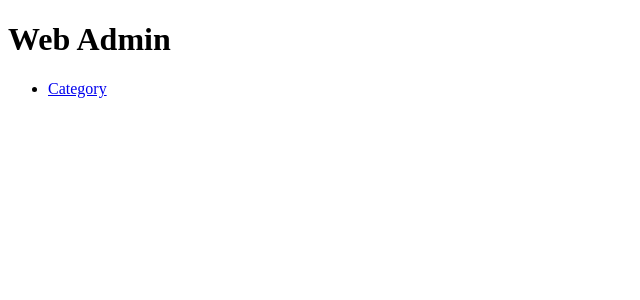
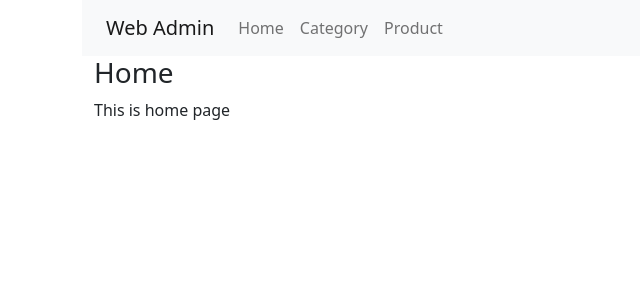
Before and after one commit to MacKittipat/bak_mac-micro-shop, an Angular app in the folder web-admin/: page / in a window 1280 px wide. Shown: the top 300 px of the page, without its empty margins (0-640 px from the left). Built offline with nearby package versions, Linux system fonts and the light colour scheme.

Commit message:
Display category in table with pagination

```diff
--- a/web-admin/package.json
+++ b/web-admin/package.json
@@ -18,6 +18,8 @@
     "@angular/platform-browser": "~12.2.0",
     "@angular/platform-browser-dynamic": "~12.2.0",
     "@angular/router": "~12.2.0",
+    "@ng-bootstrap/ng-bootstrap": "^10.0.0",
+    "bootstrap": "^5.1.0",
     "rxjs": "~6.6.0",
     "tslib": "^2.3.0",
     "zone.js": "~0.11.4"
@@ -26,6 +28,7 @@
     "@angular-devkit/build-angular": "~12.2.1",
     "@angular/cli": "~12.2.1",
     "@angular/compiler-cli": "~12.2.0",
+    "@angular/localize": "^12.2.1",
     "@types/jasmine": "~3.8.0",
     "@types/node": "^12.11.1",
     "jasmine-core": "~3.8.0",
--- a/web-admin/src/app/app.component.html
+++ b/web-admin/src/app/app.component.html
@@ -1,2 +1,28 @@
-<h1>Web Admin</h1>
-<router-outlet></router-outlet>
+<div class="container">
+
+  <div class="row">
+    <div class="col-12">
+      <nav class="navbar navbar-expand-lg navbar-light bg-light">
+        <div class="container-fluid">
+          <a class="navbar-brand" routerLink="">Web Admin</a>
+          <div class="collapse navbar-collapse" id="navbarNav">
+            <ul class="navbar-nav">
+              <li class="nav-item">
+                <a class="nav-link" routerLink="">Home</a>
+              </li>
+              <li class="nav-item">
+                <a class="nav-link" routerLink="category">Category</a>
+              </li>
+              <li class="nav-item">
+                <a class="nav-link" href="#">Product</a>
+              </li>
+            </ul>
+          </div>
+        </div>
+      </nav>
+    </div>
+  </div>
+
+  <router-outlet></router-outlet>
+
+</div>
--- a/web-admin/src/app/app.module.ts
+++ b/web-admin/src/app/app.module.ts
@@ -6,6 +6,7 @@ import {AppComponent} from './app.component';
 import {HomeComponent} from './pages/home/home.component';
 import {CategorySearchComponent} from './pages/category-search/category-search.component';
 import {HttpClientModule} from "@angular/common/http";
+import {NgbAccordionModule, NgbPaginationModule} from "@ng-bootstrap/ng-bootstrap";
 
 @NgModule({
   declarations: [
@@ -16,7 +17,9 @@ import {HttpClientModule} from "@angular/common/http";
   imports: [
     BrowserModule,
     AppRoutingModule,
-    HttpClientModule
+    HttpClientModule,
+    NgbPaginationModule,
+    NgbAccordionModule
   ],
   providers: [],
   bootstrap: [AppComponent]
--- a/web-admin/src/app/pages/category-search/category-search.component.html
+++ b/web-admin/src/app/pages/category-search/category-search.component.html
@@ -1 +1,52 @@
-<h2>Category</h2>
+<div class="container">
+  <div class="row">
+    <div class="col-12">
+      <h3>Category</h3>
+    </div>
+    <div class="col-12">
+
+      <table class="table">
+        <thead>
+        <tr>
+          <th scope="col">ID</th>
+          <th scope="col">Name</th>
+          <th scope="col">Created Date</th>
+        </tr>
+        </thead>
+        <tbody>
+        <tr *ngFor="let category of categorySearchResult?.categories">
+          <th scope="row">{{category.id}}</th>
+          <td>{{category.name}}</td>
+          <td>{{category.createdDate}}</td>
+        </tr>
+        </tbody>
+      </table>
+
+      <ngb-pagination [maxSize]="5" [rotate]="true" [boundaryLinks]="true"
+                      [collectionSize]="categorySearchResult?.totalSize" [pageSize]="5" [(page)]="page"
+                      (pageChange)="onPageChanged($event)"></ngb-pagination>
+
+<!--      <table class="table">-->
+<!--        <thead>-->
+<!--          <tr>-->
+<!--            <th scope="col">ID</th>-->
+<!--            <th scope="col">Name</th>-->
+<!--            <th scope="col">Created Date</th>-->
+<!--          </tr>-->
+<!--        </thead>-->
+<!--        <tbody>-->
+<!--          <tr *ngFor="let category of categories">-->
+<!--            <th scope="row">{{category.id}}</th>-->
+<!--            <td>{{category.name}}</td>-->
+<!--            <td>{{category.createdDate}}</td>-->
+<!--          </tr>-->
+<!--        </tbody>-->
+<!--      </table>-->
+
+<!--      <ngb-pagination [maxSize]="5" [rotate]="true" [boundaryLinks]="true"-->
+<!--                      [collectionSize]="totalSize" [pageSize]="5" [(page)]="page"-->
+<!--                      (pageChange)="onPageChanged($event)"></ngb-pagination>-->
+
+    </div>
+  </div>
+</div>
--- a/web-admin/src/app/pages/category-search/category-search.component.ts
+++ b/web-admin/src/app/pages/category-search/category-search.component.ts
@@ -1,8 +1,8 @@
 import {Component, OnInit} from '@angular/core';
-import {HttpClient} from "@angular/common/http";
 import {CategoryService} from "../../services/category.service";
+import {Category} from "../../dto/category";
 import {CategorySearchResult} from "../../dto/category-search-result";
-import {CategorySearchForm} from "../../dto/category-search-form";
+import {Observable} from "rxjs";
 
 @Component({
   selector: 'app-category-search',
@@ -11,18 +11,24 @@ import {CategorySearchForm} from "../../dto/category-search-form";
 })
 export class CategorySearchComponent implements OnInit {
 
-  displayedColumns: string[] = ['id', 'name', 'createdDate'];
-  categorySearchResult: any;
+  categorySearchResult: CategorySearchResult;
+  page: number;
 
   constructor(private categoryService: CategoryService) {
   }
 
   ngOnInit(): void {
-    let searchForm = {page: 1}
-    this.categoryService.search(searchForm).subscribe(searchResult => {
-      console.log(searchResult);
-      this.categorySearchResult = searchResult
+    this.page = 1;
+    this.searchCategory(this.page)
+  }
+
+  onPageChanged(page): void {
+    this.searchCategory(page)
+  }
+
+  searchCategory(page) {
+    this.categoryService.search({page: page}).subscribe(categorySearchResult => {
+      this.categorySearchResult = categorySearchResult;
     });
   }
-
 }
--- a/web-admin/src/app/pages/home/home.component.html
+++ b/web-admin/src/app/pages/home/home.component.html
@@ -1,5 +1,10 @@
-<ul>
-  <li>
-    <a routerLink="category">Category</a>
-  </li>
-</ul>
+<div class="container">
+  <div class="row">
+    <div class="col-12">
+      <h3>Home</h3>
+    </div>
+    <div class="col-12">
+      This is home page
+    </div>
+  </div>
+</div>
--- a/web-admin/src/app/services/category.service.ts
+++ b/web-admin/src/app/services/category.service.ts
@@ -2,8 +2,9 @@ import {Injectable} from '@angular/core';
 import {CategorySearchForm} from "../dto/category-search-form";
 import {HttpClient} from "@angular/common/http";
 import {environment} from '../../environments/environment';
-import {Observable} from "rxjs";
+import {Observable, of} from "rxjs";
 import {CategorySearchResult} from "../dto/category-search-result";
+import {Category} from "../dto/category";
 
 @Injectable({
   providedIn: 'root'
@@ -13,7 +14,7 @@ export class CategoryService {
   constructor(private httpClient: HttpClient) {
   }
 
-  search(categorySearchForm: CategorySearchForm) : Observable<CategorySearchResult> {
-    return this.httpClient.get<CategorySearchResult>(environment.url_product + 'categories');
+  search(categorySearchForm: CategorySearchForm): Observable<CategorySearchResult> {
+    return this.httpClient.get<CategorySearchResult>(environment.url_product + 'categories?page=' + categorySearchForm.page);
   }
 }
--- a/web-admin/src/polyfills.ts
+++ b/web-admin/src/polyfills.ts
@@ -1,3 +1,7 @@
+/***************************************************************************************************
+ * Load `$localize` onto the global scope - used if i18n tags appear in Angular templates.
+ */
+import '@angular/localize/init';
 /**
  * This file includes polyfills needed by Angular and is loaded before the app.
  * You can add your own extra polyfills to this file.
--- a/web-admin/src/styles.css
+++ b/web-admin/src/styles.css
@@ -1 +1,2 @@
 /* You can add global styles to this file, and also import other style files */
+@import "~bootstrap/dist/css/bootstrap.min.css";
--- a/web-admin/tsconfig.json
+++ b/web-admin/tsconfig.json
@@ -5,7 +5,7 @@
     "baseUrl": "./",
     "outDir": "./dist/out-tsc",
     "forceConsistentCasingInFileNames": true,
-    "strict": true,
+    "strict": false,
     "noImplicitReturns": true,
     "noFallthroughCasesInSwitch": true,
     "sourceMap": true,
```
Also changed, not shown: 1 other file (tests, documents, lock files or other folders).
